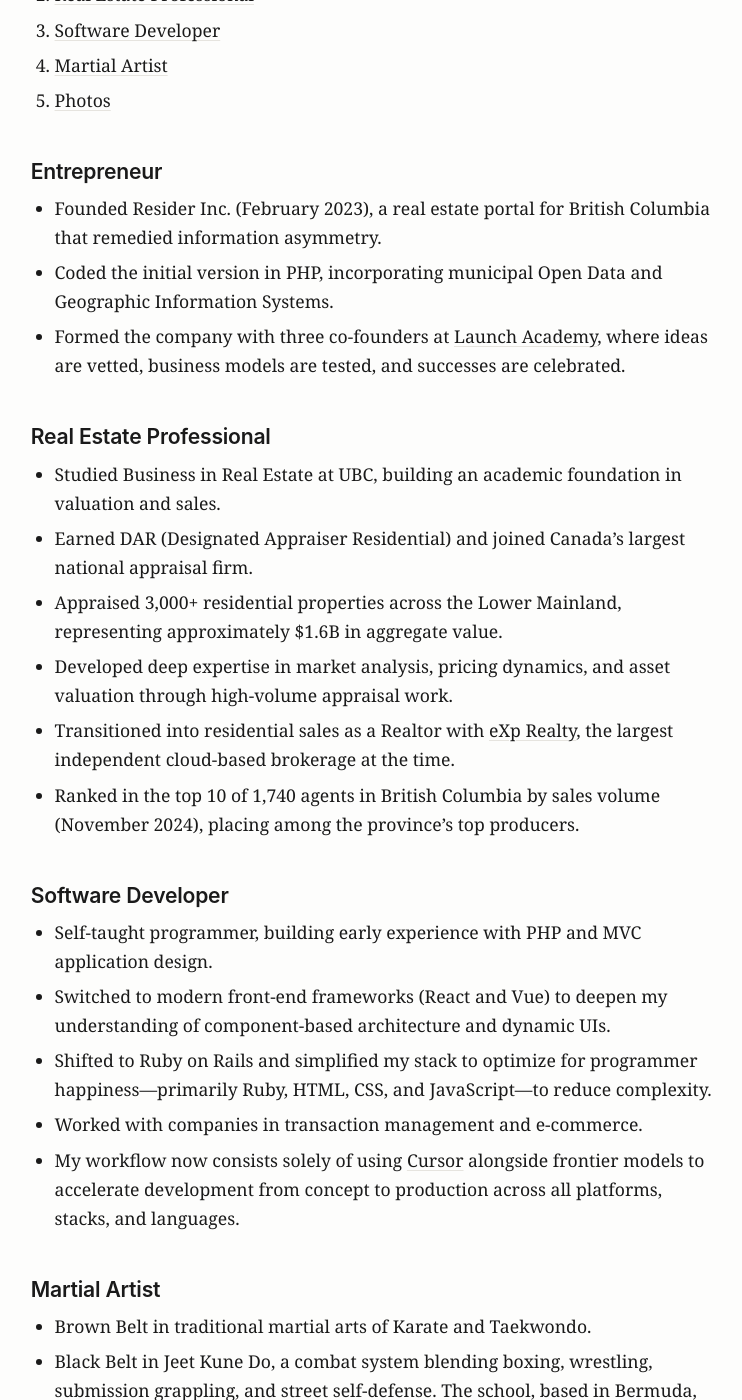
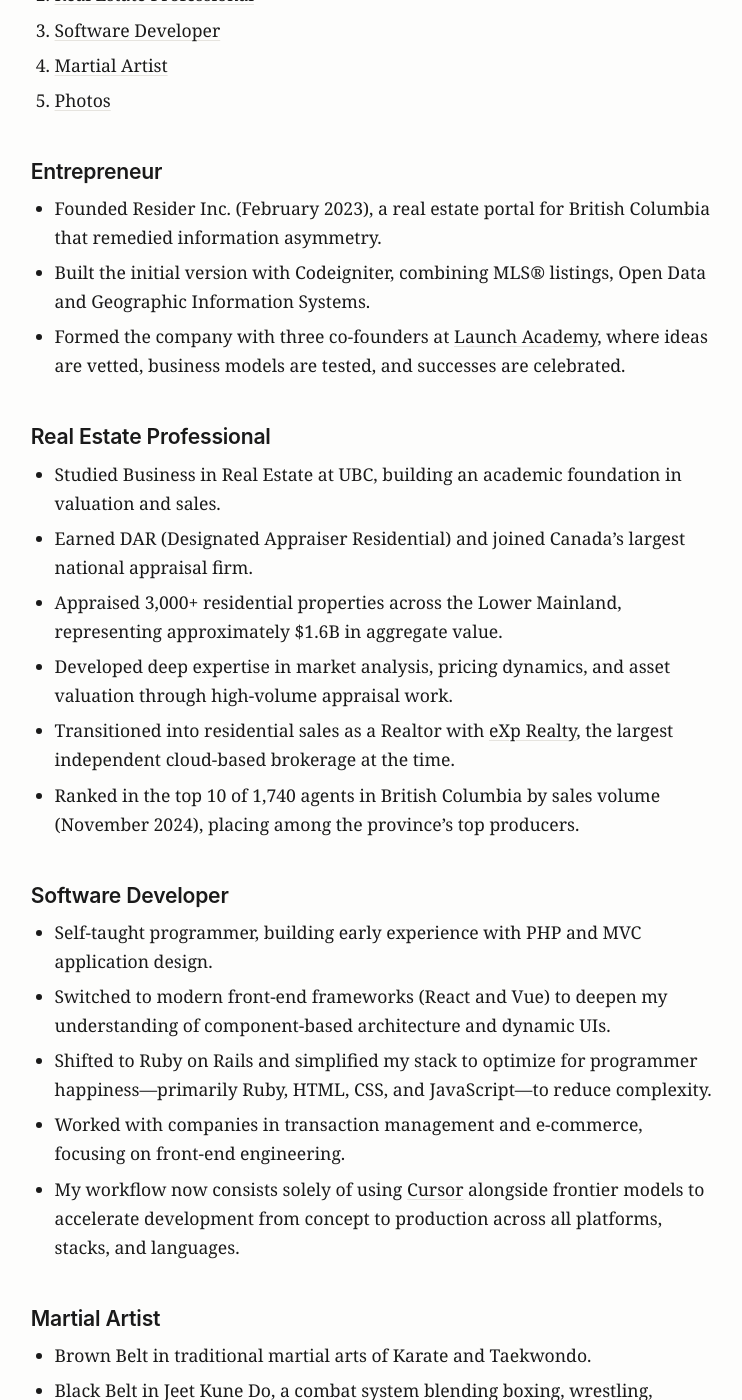
Before and after one commit to adamnaamani/adamnaamani, a Jekyll site: the page built from pages/about.md, in a window 1280 px wide and 1400 px high, scrolled down 260 px. Shown: the whole window, without its empty margins (266-1008 px from the left). Built offline with Jekyll 4.4.1, drawn with Linux system fonts in a browser that asks for light colours.

Commit message:
About: refine Resider stack details and front-end focus.
Co-authored-by: Cursor <cursoragent@cursor.com>

```diff
--- a/pages/about.md
+++ b/pages/about.md
@@ -12,7 +12,7 @@ title: About
 
 ### Entrepreneur {#entrepreneur}
 - Founded Resider Inc. (February 2023), a real estate portal for British Columbia that remedied information asymmetry.
-- Coded the initial version in PHP, incorporating municipal Open Data and Geographic Information Systems.
+- Built the initial version with Codeigniter, combining MLS® listings, Open Data and Geographic Information Systems.
 - Formed the company with three co-founders at [Launch Academy](https://www.launchacademy.ca/), where ideas are vetted, business models are tested, and successes are celebrated.
 
 ### Real Estate Professional {#real-estate-professional}
@@ -27,7 +27,7 @@ title: About
 - Self-taught programmer, building early experience with PHP and MVC application design.
 - Switched to modern front-end frameworks (React and Vue) to deepen my understanding of component-based architecture and dynamic UIs.
 - Shifted to Ruby on Rails and simplified my stack to optimize for programmer happiness—primarily Ruby, HTML, CSS, and JavaScript—to reduce complexity.
-- Worked with companies in transaction management and e-commerce.
+- Worked with companies in transaction management and e-commerce, focusing on front-end engineering.
 - My workflow now consists solely of using [Cursor](https://cursor.com/) alongside frontier models to accelerate development from concept to production across all platforms, stacks, and languages.
 
 ### Martial Artist {#martial-artist}
```
